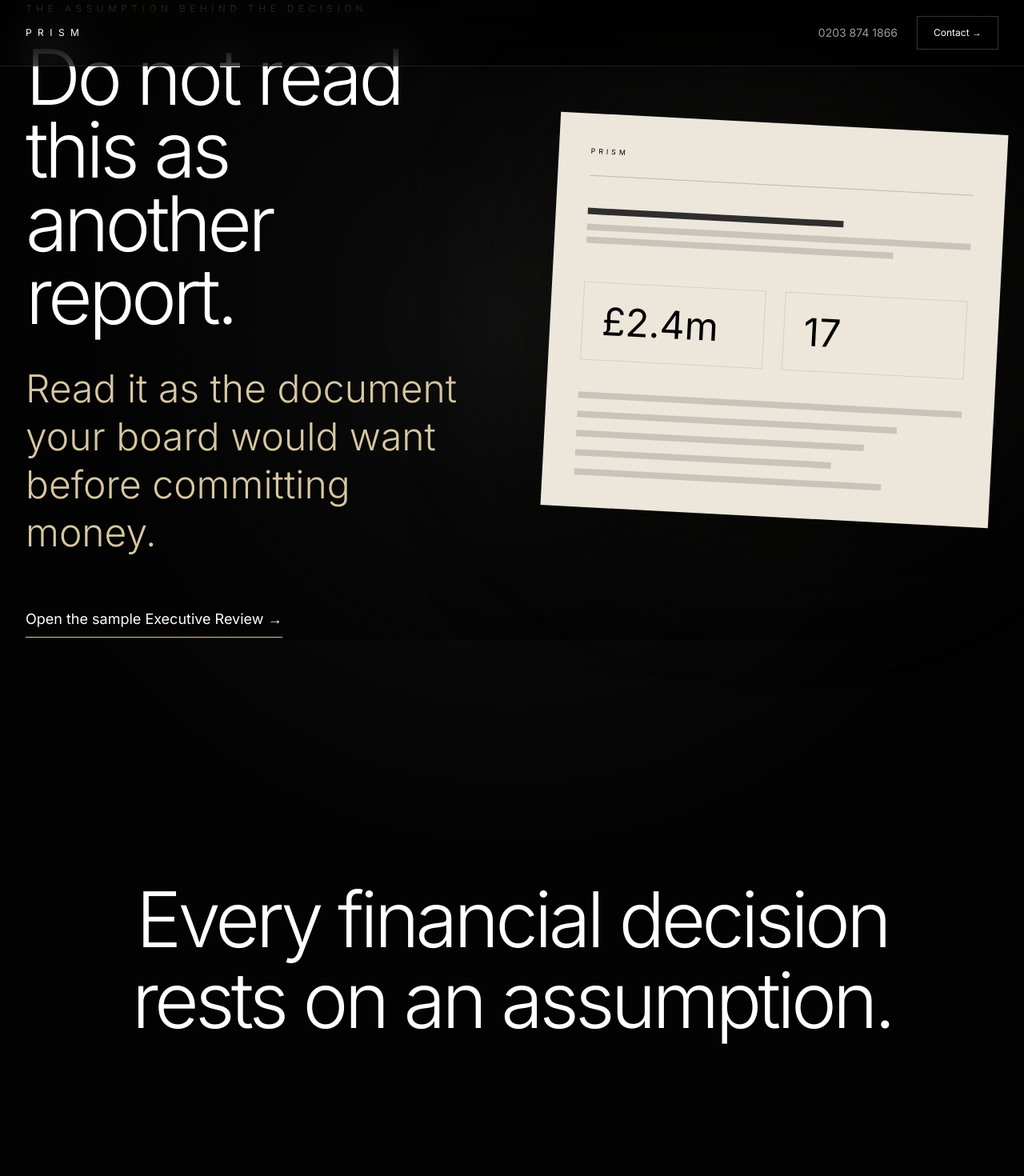
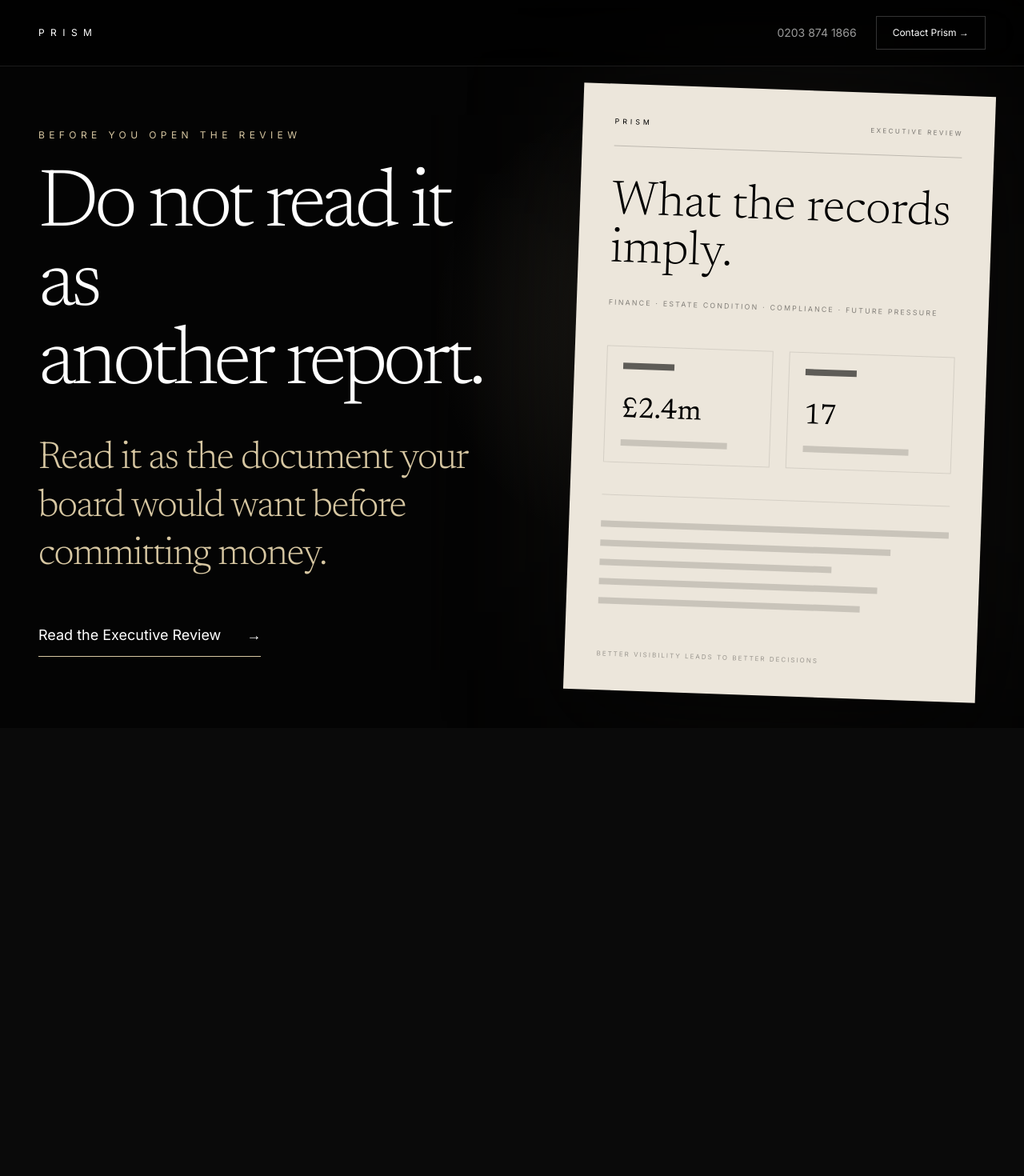
Before and after one commit to Mattsnapxact/prism-website, a Next.js app: page /report in a window 1280 px wide. Shown: the top 1470 px of the page at 80% size. After the commit the page ends 910 px from the top, so only its background shows below. Built offline with nearby package versions, Linux system fonts and the light colour scheme.

Commit message:
Update metadata and layout for ReportPage

```diff
--- a/app/report/page.tsx
+++ b/app/report/page.tsx
@@ -1,30 +1,20 @@
 import type { Metadata } from "next";
 
 export const metadata: Metadata = {
-  title: "The Assumption Behind the Decision | Prism",
-  description: "Executive Intelligence Review",
+  title: "Executive Review | Prism",
+  description: "Read the sample Prism Executive Review.",
 };
 
 export default function ReportPage() {
   return (
-    <main className="bg-[#030303] text-white overflow-hidden">
-
-      {/* ==========================================
-          HEADER
-      =========================================== */}
-
+    <main className="min-h-screen overflow-hidden bg-[#040404] text-white">
       <header className="fixed inset-x-0 top-0 z-50 border-b border-white/10 bg-black/55 backdrop-blur-xl">
-        <div className="mx-auto flex max-w-[1600px] items-center justify-between px-8 py-5">
-
-          <a
-            href="/"
-            className="text-xs tracking-[0.62em] text-white"
-          >
+        <div className="mx-auto flex max-w-[1600px] items-center justify-between px-6 py-5 md:px-12">
+          <a href="/" className="text-xs tracking-[0.62em] text-white">
             PRISM
           </a>
 
           <div className="flex items-center gap-6">
-
             <a
               href="tel:+442038741866"
               className="hidden text-sm text-white/60 transition hover:text-white md:block"
@@ -36,318 +26,96 @@ export default function ReportPage() {
               href="mailto:matthew@prismgroup.uk"
               className="border border-white/20 px-5 py-3 text-xs transition hover:bg-white hover:text-black"
             >
-              Contact →
+              Contact Prism →
             </a>
-
           </div>
-
         </div>
       </header>
 
-      {/* ==========================================
-          HERO
-      =========================================== */}
+      <section className="relative flex min-h-screen items-center px-6 pb-10 pt-28 md:px-12">
+        <div className="absolute inset-0 bg-[radial-gradient(circle_at_65%_45%,rgba(215,199,162,0.12),transparent_30%)]" />
 
-      <section className="relative flex min-h-screen items-center px-8">
-
-        <div className="absolute inset-0">
-
-          <div className="absolute left-1/2 top-1/2 h-[900px] w-[900px] -translate-x-1/2 -translate-y-1/2 rounded-full bg-white/5 blur-[160px]" />
-
-          <div className="absolute inset-0 bg-[radial-gradient(circle_at_center,transparent_0%,#030303_78%)]" />
-
-        </div>
-
-        <div className="relative mx-auto grid max-w-[1500px] gap-24 lg:grid-cols-2 lg:items-center">
-
+        <div className="relative mx-auto grid w-full max-w-[1500px] gap-14 lg:grid-cols-[1fr_0.9fr] lg:items-center lg:gap-24">
           <div>
-
             <p className="mb-8 text-xs uppercase tracking-[0.45em] text-[#d7c7a2]">
-
-              THE ASSUMPTION BEHIND THE DECISION
-
+              Before you open the review
             </p>
 
-            <h1 className="font-light leading-[0.95] tracking-[-0.05em] text-white text-6xl md:text-8xl">
-
-              Do not read this as another report.
-
+            <h1 className="font-serif text-5xl font-light leading-[0.96] tracking-[-0.05em] text-white sm:text-7xl lg:text-[6.4rem]">
+              Do not read it as
+              <br />
+              another report.
             </h1>
 
-            <h2 className="mt-10 text-3xl font-light leading-tight text-[#d7c7a2] md:text-5xl">
-
-              Read it as the document your board would want before committing money.
-
+            <h2 className="mt-10 max-w-2xl font-serif text-3xl font-light leading-tight tracking-[-0.03em] text-[#d7c7a2] md:text-5xl">
+              Read it as the document your board would want before committing
+              money.
             </h2>
 
             <a
               href="/estate-intelligence-review.pdf"
               target="_blank"
-              rel="noreferrer"
-              className="mt-16 inline-flex border-b border-[#d7c7a2] pb-2 text-lg transition hover:text-[#d7c7a2]"
+              rel="noopener noreferrer"
+              className="mt-14 inline-flex items-center gap-8 border-b border-[#d7c7a2] pb-3 text-lg transition hover:text-[#d7c7a2]"
             >
-              Open the sample Executive Review →
+              Read the Executive Review <span aria-hidden="true">→</span>
             </a>
-
           </div>
-
-          {/* REPORT MOCKUP */}
-
-          <div className="relative">
-
-            <div className="absolute inset-0 rounded-full bg-[#d7c7a2]/10 blur-[120px]" />
-
-            <div className="relative rotate-3 bg-[#ece6db] p-10 shadow-[0_40px_140px_rgba(0,0,0,.65)] transition duration-700 hover:rotate-0">
-
-              <div className="border-b border-black/20 pb-6">
-
-                <p className="text-[0.55rem] tracking-[0.45em] text-black">
-
-                  PRISM
-
-                </p>
-
-              </div>
-
-              <div className="mt-10 h-2 w-2/3 bg-black/80" />
-              <div className="mt-3 h-2 w-full bg-black/15" />
-              <div className="mt-2 h-2 w-4/5 bg-black/15" />
-
-              <div className="mt-12 grid grid-cols-2 gap-6">
-
-                <div className="border border-black/10 p-6">
-
-                  <div className="text-5xl text-black">
-
-                    £2.4m
-
-                  </div>
-
-                </div>
-
-                <div className="border border-black/10 p-6">
-
-                  <div className="text-5xl text-black">
-
-                    17
-
-                  </div>
-
-                </div>
-
-              </div>
-
-              <div className="mt-10 space-y-4">
-
-                <div className="h-2 bg-black/15" />
-
-                <div className="h-2 w-5/6 bg-black/15" />
-
-                <div className="h-2 w-3/4 bg-black/15" />
-
-                <div className="h-2 w-2/3 bg-black/15" />
-
-                <div className="h-2 w-4/5 bg-black/15" />
-
-              </div>
-
-            </div>
-
-          </div>
-
-        </div>
-
-      </section>
-            {/* ==========================================
-          SECTION 2
-      =========================================== */}
-
-      <section className="flex min-h-screen items-center justify-center px-8">
-
-        <div className="mx-auto max-w-6xl text-center">
-
-          <h2 className="text-6xl font-light leading-[1.05] tracking-[-0.05em] text-white md:text-8xl">
-
-            Every financial decision
-            <br />
-            rests on an assumption.
-
-          </h2>
-
-        </div>
-
-      </section>
-
-      {/* ==========================================
-          SECTION 3
-      =========================================== */}
-
-      <section className="relative flex min-h-screen items-center justify-center overflow-hidden bg-black px-8">
-
-        <div className="absolute inset-0">
-
-          <div className="absolute right-0 top-1/2 h-[900px] w-[900px] -translate-y-1/2 rounded-full bg-[#d7c7a2]/10 blur-[160px]" />
-
-        </div>
-
-        <div className="relative mx-auto max-w-6xl text-center">
-
-          <h2 className="text-6xl font-light leading-[1.05] tracking-[-0.05em] text-[#d7c7a2] md:text-8xl">
-
-            The dangerous ones
-            <br />
-            are the assumptions
-            <br />
-            nobody realises
-            <br />
-            they're making.
-
-          </h2>
-
-        </div>
-
-      </section>
-
-      {/* ==========================================
-          SECTION 4
-      =========================================== */}
-
-      <section className="flex min-h-screen items-center justify-center px-8">
-
-        <div className="mx-auto max-w-6xl text-center">
-
-          <p className="mb-10 text-xs uppercase tracking-[0.45em] text-[#d7c7a2]">
-
-            IF YOUR BOARD ASKED TOMORROW...
-
-          </p>
-
-          <h2 className="text-6xl font-light leading-[1.02] tracking-[-0.05em] text-white md:text-8xl">
-
-            Which assumptions
-            <br />
-            are shaping our
-            <br />
-            financial decisions?
-
-          </h2>
-
-          <h3 className="mt-12 text-4xl font-light leading-tight text-[#d7c7a2] md:text-6xl">
-
-            What evidence
-            <br />
-            supports them?
-
-          </h3>
-
-        </div>
-
-      </section>
-
-      {/* ==========================================
-          SECTION 5
-      =========================================== */}
-
-      <section className="flex min-h-screen items-center justify-center border-y border-white/10 bg-[#050505] px-8">
-
-        <div className="mx-auto max-w-6xl text-center">
-
-          <h2 className="text-6xl font-light leading-[1.02] tracking-[-0.05em] text-white md:text-8xl">
-
-            The records
-            <br />
-            already exist.
-
-          </h2>
-
-          <h3 className="mt-12 text-4xl font-light leading-tight text-[#d7c7a2] md:text-6xl">
-
-            The question
-            <br />
-            is what they imply.
-
-          </h3>
-
-        </div>
-
-      </section>
-            {/* ==========================================
-          FINAL SECTION
-      =========================================== */}
-
-      <section className="flex min-h-screen items-center justify-center px-8">
-
-        <div className="mx-auto max-w-6xl text-center">
-
-          <h2 className="text-6xl font-light leading-[1.02] tracking-[-0.05em] text-white md:text-8xl">
-
-            Most organisations
-            <br />
-            don't need
-            <br />
-            more information.
-
-          </h2>
-
-          <h3 className="mt-12 text-4xl font-light leading-tight text-[#d7c7a2] md:text-6xl">
-
-            They need
-            <br />
-            better visibility.
-
-          </h3>
-
-        </div>
-
-      </section>
-
-      {/* ==========================================
-          CLOSING SECTION
-      =========================================== */}
-
-      <section className="flex min-h-screen items-center justify-center border-t border-white/10 px-8">
-
-        <div className="mx-auto max-w-6xl text-center">
-
-          <h2 className="text-6xl font-light leading-[1.02] tracking-[-0.05em] text-white md:text-8xl">
-
-            If your Chair
-            <br />
-            asked for this report
-            <br />
-            next Monday...
-
-          </h2>
-
-          <h3 className="mt-12 text-5xl font-light leading-tight text-[#d7c7a2] md:text-7xl">
-
-            Could you
-            <br />
-            produce it?
-
-          </h3>
 
           <a
             href="/estate-intelligence-review.pdf"
             target="_blank"
-            rel="noreferrer"
-            className="mt-20 inline-flex border-b border-[#d7c7a2] pb-2 text-2xl transition hover:text-[#d7c7a2]"
+            rel="noopener noreferrer"
+            aria-label="Read the Executive Review"
+            className="group relative mx-auto block w-full max-w-[560px]"
           >
-            Open the sample Executive Review →
+            <div className="absolute inset-8 bg-[#d7c7a2]/10 blur-[110px]" />
+
+            <div className="relative rotate-[2deg] bg-[#ece6db] p-8 text-black shadow-[0_40px_130px_rgba(0,0,0,0.7)] transition duration-700 group-hover:rotate-0 sm:p-10">
+              <div className="flex items-center justify-between border-b border-black/20 pb-6">
+                <span className="text-[0.55rem] tracking-[0.45em]">PRISM</span>
+                <span className="text-[0.5rem] uppercase tracking-[0.3em] text-black/50">
+                  Executive Review
+                </span>
+              </div>
+
+              <h3 className="mt-10 font-serif text-5xl font-light leading-none sm:text-6xl">
+                What the records imply.
+              </h3>
+
+              <p className="mt-7 text-[0.55rem] uppercase tracking-[0.25em] text-black/45">
+                Finance · Estate condition · Compliance · Future pressure
+              </p>
+
+              <div className="mt-12 grid grid-cols-2 gap-5">
+                <div className="border border-black/10 p-5">
+                  <div className="h-2 w-16 bg-black/60" />
+                  <div className="mt-8 font-serif text-4xl">£2.4m</div>
+                  <div className="mt-4 h-2 w-4/5 bg-black/15" />
+                </div>
+
+                <div className="border border-black/10 p-5">
+                  <div className="h-2 w-16 bg-black/60" />
+                  <div className="mt-8 font-serif text-4xl">17</div>
+                  <div className="mt-4 h-2 w-4/5 bg-black/15" />
+                </div>
+              </div>
+
+              <div className="mt-10 space-y-4 border-t border-black/10 pt-8">
+                <div className="h-2 w-full bg-black/15" />
+                <div className="h-2 w-5/6 bg-black/15" />
+                <div className="h-2 w-2/3 bg-black/15" />
+                <div className="h-2 w-4/5 bg-black/15" />
+                <div className="h-2 w-3/4 bg-black/15" />
+              </div>
+
+              <p className="mt-14 text-[0.5rem] uppercase tracking-[0.25em] text-black/35">
+                Better visibility leads to better decisions
+              </p>
+            </div>
           </a>
-
-          <p className="mt-20 text-xs uppercase tracking-[0.35em] text-white/40">
-
-            No software &nbsp;&nbsp;•&nbsp;&nbsp;
-            No implementation &nbsp;&nbsp;•&nbsp;&nbsp;
-            No contract
-
-          </p>
-
         </div>
-
       </section>
-
     </main>
   );
 }
```
